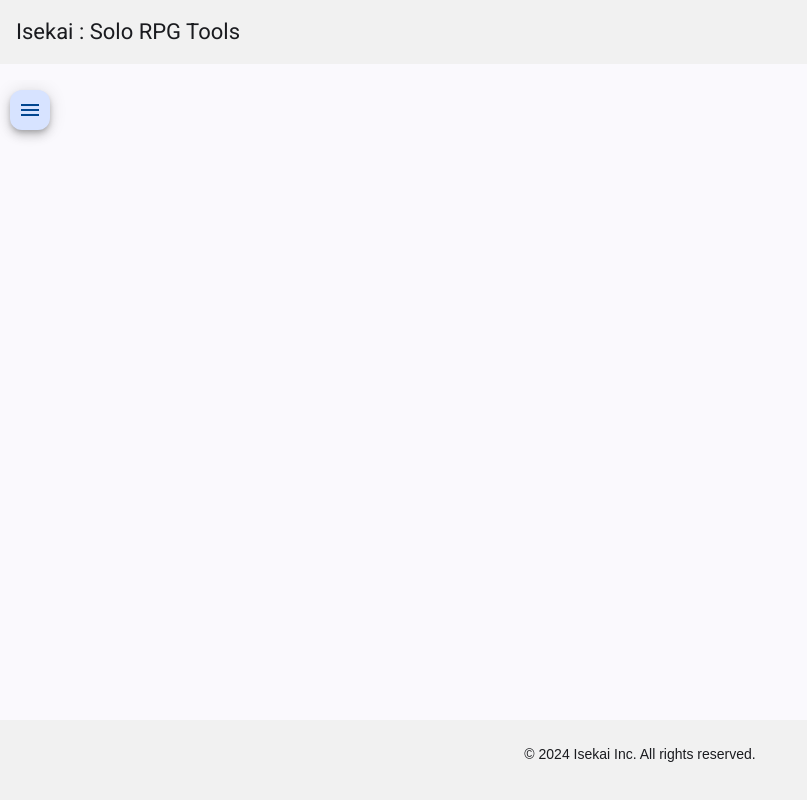
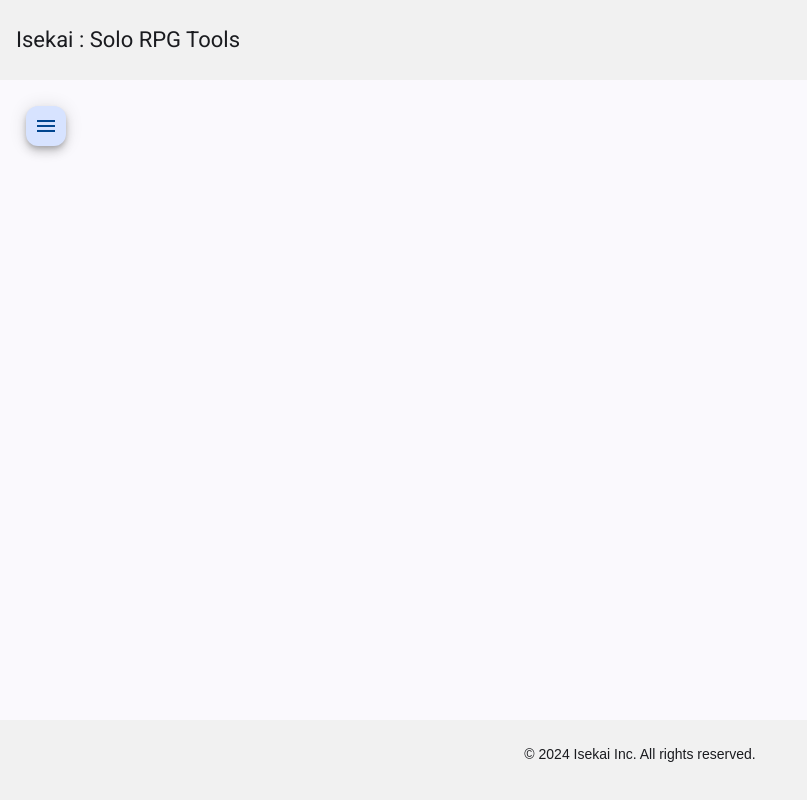
Before and after one commit to goblincraft/web-client, an Angular app: page / in a window 1280 px wide. Shown: the top 800 px of the page, without its empty margins (0-807 px from the left). Built offline with nearby package versions, Linux system fonts and the light colour scheme.

Commit message:
style / app styling updates

```diff
--- a/src/app/app.css
+++ b/src/app/app.css
@@ -4,15 +4,9 @@
     min-height: 100vh;
 }
 
-.app-content {
-    display: flex;
-    flex-direction: row;
-    height: 80vh;
-}
-
 .menu-toggle {
     width: 10%;
-    padding: 10px;
+    padding: 2%;
 }
 
 .route-outlet {
@@ -23,6 +17,12 @@
     height: 10vh;
 }
 
+.app-content {
+    display: flex;
+    flex-direction: row;
+    height: 80vh;
+}
+
 .footer {
     height: 10vh;
     background-color: var(--primary-color);
--- a/src/app/shell/header/header.component.css
+++ b/src/app/shell/header/header.component.css
@@ -1,3 +1,4 @@
 mat-toolbar {
     background-color: var(--primary-color);
+    height: 100%;
 }
```
